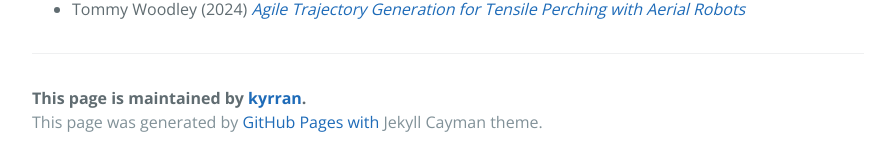
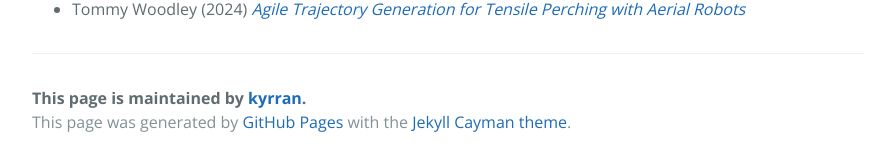
Before and after one commit to kyrran/AerialRobotics_Display, a Jekyll site: the page built from index.md, in a window 1280 px wide and 900 px high, scrolled down 1971 px. Shown: the part 734-897 px from the top of the window, without its empty margins (192-1087 px from the left). Built offline with Jekyll 4.4.1, drawn with Linux system fonts in a browser that asks for light colours; our own code applies the rules of GitHub Pages for plain Markdown files; the repository's description, which GitHub fills in, is left out.

Commit message:
fix link

```diff
--- a/_layouts/default.html
+++ b/_layouts/default.html
@@ -48,8 +48,8 @@
 
         <span class="site-footer-owner">This page is maintained by <a href="{{ site.github.owner_url }}">{{ site.github.owner_name }}</a>.</span>
 
-        <span class="site-footer-credits">This page was generated by <a href="https://pages.github.com">GitHub Pages with <a href="https://github.com/pages-themes/cayman"></a>Jekyll Cayman theme</a>.</span>
+        <span class="site-footer-credits">This page was generated by <a href="https://pages.github.com">GitHub Pages</a> with the <a href="https://github.com/pages-themes/cayman">Jekyll Cayman theme</a>.</span>
       </footer>
     </main>
-  </body>
+  </body
 </html>
```
